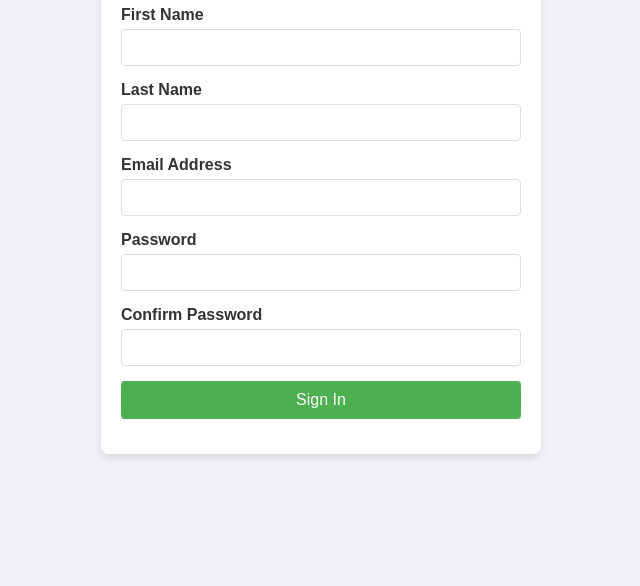
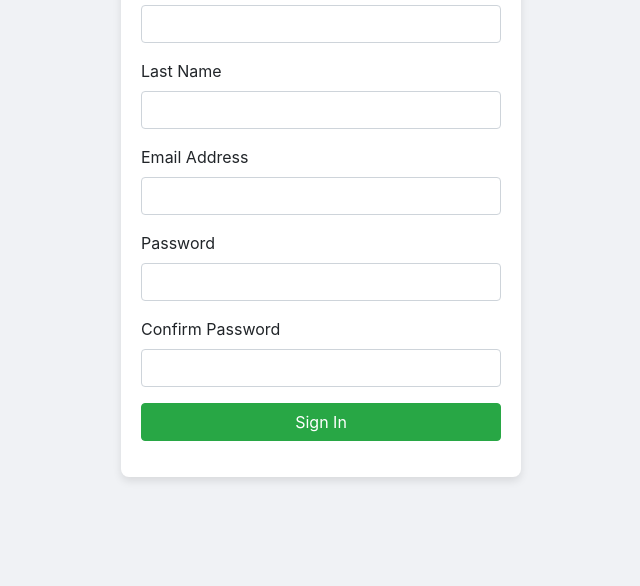
Before and after one commit to Queeneemaa/PWEB-Bootstrap, a plain HTML site: page index.html in a window 1280 px wide. Shown: the part 214-800 px from the top of the page, without its empty margins (319-959 px from the left). Drawn offline with nearby package versions, Linux system fonts and the light colour scheme.

Commit message:
Update index.html

```diff
--- a/index.html
+++ b/index.html
@@ -4,17 +4,17 @@
     <meta charset="UTF-8">
     <meta name="viewport" content="width=device-width, initial-scale=1.0">
     <title>Sign In Form</title>
+    <!-- Bootstrap CSS -->
+    <link href="https://stackpath.bootstrapcdn.com/bootstrap/4.5.2/css/bootstrap.min.css" rel="stylesheet">
     <style>
         body {
             display: flex;
             justify-content: center;
             align-items: center;
             height: 100vh;
-            font-family: Arial, sans-serif;
             margin: 0;
             background-color: #f0f2f5;
         }
-
         .form-container {
             background-color: #ffffff;
             padding: 20px;
@@ -23,82 +23,45 @@
             border-radius: 8px;
             box-shadow: 0 4px 8px rgba(0, 0, 0, 0.1);
         }
-
         .form-container h2 {
-            text-align: center;
             color: #333;
             margin-bottom: 20px;
-        }
-
-        .form-group {
-            margin-bottom: 15px;
-        }
-
-        .form-group label {
-            display: block;
-            margin-bottom: 5px;
-            font-weight: bold;
-            color: #333;
-        }
-
-        .form-group input {
-            width: 100%;
-            padding: 10px;
-            border: 1px solid #ddd;
-            border-radius: 4px;
-            box-sizing: border-box;
-        }
-
-        .form-group button {
-            width: 100%;
-            padding: 10px;
-            border: none;
-            border-radius: 4px;
-            background-color: #4CAF50;
-            color: white;
-            font-size: 16px;
-            cursor: pointer;
-        }
-
-        .form-group button:hover {
-            background-color: #45a049;
-        }
-
-        .form-group input[type="password"] {
-            font-family: 'Courier New', Courier, monospace;
         }
     </style>
 </head>
 <body>
 
     <div class="form-container">
-        <h2>Sign In</h2>
+        <h2 class="text-center">Sign In</h2>
         <form>
             <div class="form-group">
                 <label for="firstName">First Name</label>
-                <input type="text" id="firstName" name="firstName" required>
+                <input type="text" class="form-control" id="firstName" name="firstName" required>
             </div>
             <div class="form-group">
                 <label for="lastName">Last Name</label>
-                <input type="text" id="lastName" name="lastName" required>
+                <input type="text" class="form-control" id="lastName" name="lastName" required>
             </div>
             <div class="form-group">
                 <label for="email">Email Address</label>
-                <input type="email" id="email" name="email" required>
+                <input type="email" class="form-control" id="email" name="email" required>
             </div>
             <div class="form-group">
                 <label for="password">Password</label>
-                <input type="password" id="password" name="password" required>
+                <input type="password" class="form-control" id="password" name="password" required>
             </div>
             <div class="form-group">
                 <label for="confirmPassword">Confirm Password</label>
-                <input type="password" id="confirmPassword" name="confirmPassword" required>
+                <input type="password" class="form-control" id="confirmPassword" name="confirmPassword" required>
             </div>
             <div class="form-group">
-                <button type="submit">Sign In</button>
+                <button type="submit" class="btn btn-success btn-block">Sign In</button>
             </div>
         </form>
     </div>
 
+    <script src="https://code.jquery.com/jquery-3.5.1.slim.min.js"></script>
+    <script src="https://cdn.jsdelivr.net/npm/@popperjs/core@2.5.2/dist/umd/popper.min.js"></script>
+    <script src="https://stackpath.bootstrapcdn.com/bootstrap/4.5.2/js/bootstrap.min.js"></script>
 </body>
 </html>
```
